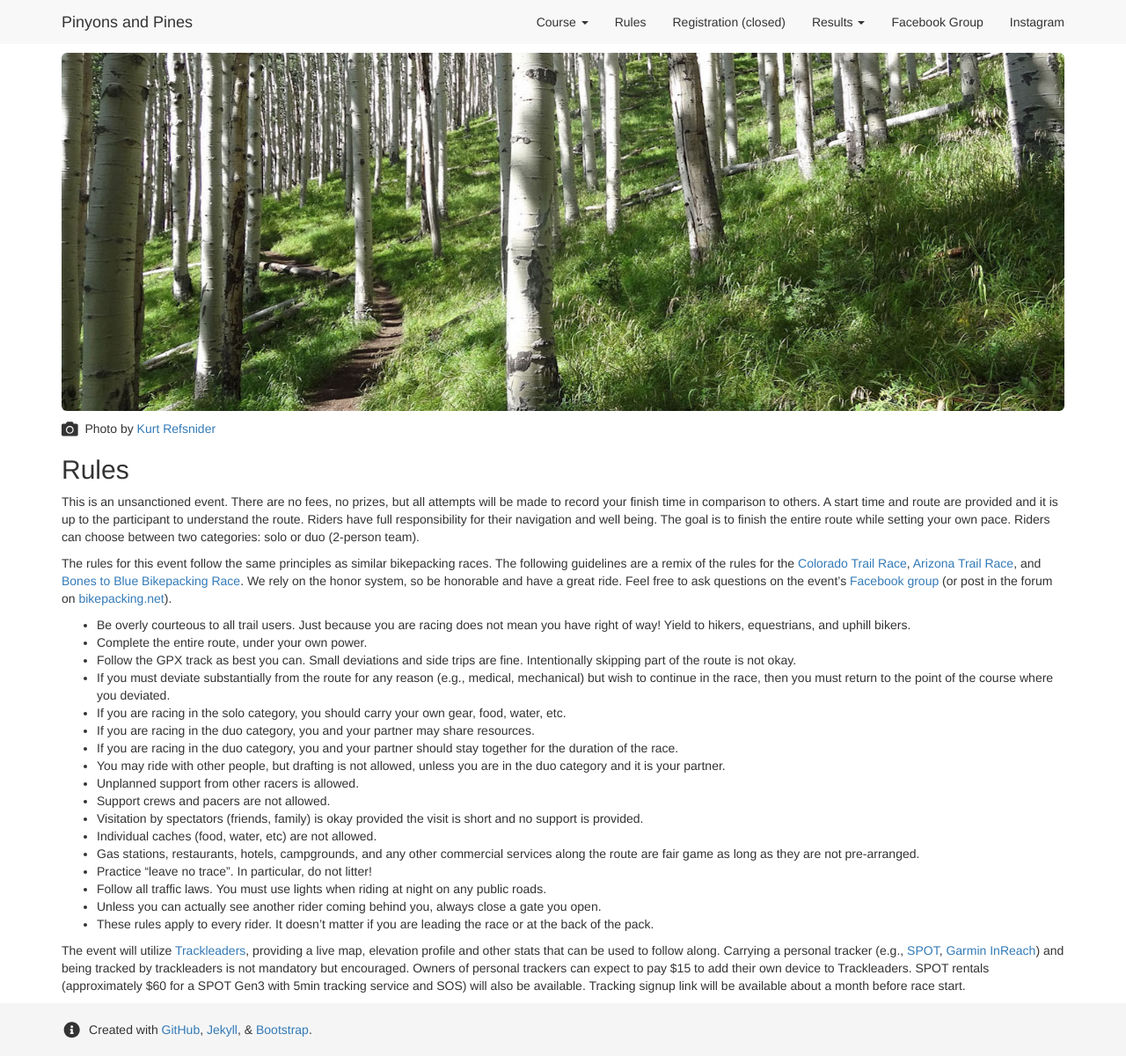
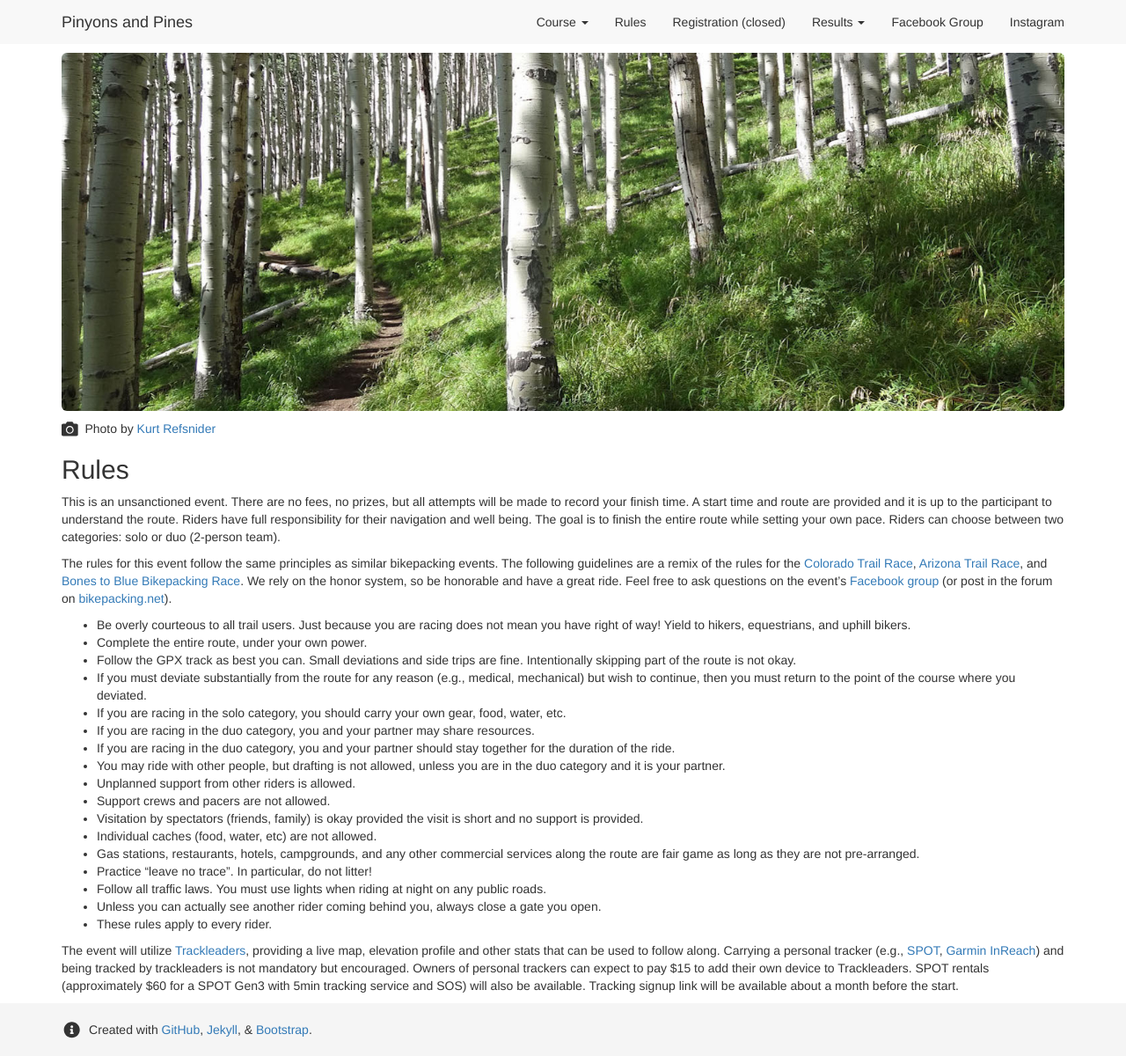
Before and after one commit to dcernst/PinyonsPines, a Jekyll site: the page built from rules.md, in a window 1280 px wide and 1200 px high. Shown: the whole window at 88% size. Built offline with Jekyll 4.4.1, drawn with Linux system fonts in a browser that asks for light colours; nearby versions of some CDN libraries.

Commit message:
More scrubbing

```diff
--- a/course2019.md
+++ b/course2019.md
@@ -36,7 +36,7 @@ Below are some important notes, including information concerning resupply option
 - **Mile 129.7:** Just north of the turn on Schutlz Pass Road, there is a Shell gas station on the right side of Highway 180.
 - **Mile 141.2:** Alfa Fia Tank is a short distance to the west. You'll need to filter/treat the water.
 - **Mile 173.3:** Tiptop Tank is a fairly consistent stock tank on the left side of the road. You'll definitely need to filter/treat the water.
-- **Mile 190:** Where the AZT merges in from the right, there is a public cache box hidden in the bushes. Do not take any water (or food) that is designated for an individual. The ride organizer (Dana Ernst) will stock this cache before and after the race.
+- **Mile 190:** Where the AZT merges in from the right, there is a public cache box hidden in the bushes. Do not take any water (or food) that is designated for an individual. The ride organizer (Dana Ernst) will stock this cache before and after the ride.
 - **Mile 230.6:** There is a drinking fountain and a vending machine at the Sunset Crater National Monument Visitor's Center, which is on the left side of the road.
 - **Mile 237.2:** Just as you enter Lockett Meadow, there is a small pond on the right. You'll need to filter/treat the water.
 - **Miles 238.5-247.5:** There may be downed trees on Waterline Road. Most of them are easy to lift your bike over, but some of them are a bit annoying.
--- a/course2020.md
+++ b/course2020.md
@@ -48,7 +48,7 @@ Below are some important notes, including information concerning resupply option
 - **Mile 98:** There is a water spigot located at the Dairy Springs Campground. Turn right on the Mormon Mountain Trail and descend for 2 minutes to the campground.  It's roughly 5 minutes of climbing to get back on route. There are several water spigots in the campground. There is one near site 14 and another near site 20. CURRENT STATUS: The water will be on until at least 11am on Sunday, October 11. No guarantees after that.
 - **Mile 105.2:** Weimer Spring is just south of the road.  You'll need to filter/treat the water. If you are thinking of splitting the Southern Portion into two days, this would make a nice place to camp. CURRENT STATUS: There is water here, but not a lot and it's pretty murky.
 - **Mile 120.0:** If you turn left on Lake Mary Road and ride roughly 0.4 miles off route, you will reach Canyon Vista Campground. There is water next to the campground host. CURRENT STATUS: Sign next to campground host says that the campground closes at 11AM on Monday, October 12.
-- **Mile 120.2:** The [Lake Mary Country Store](http://www.lakemarycountrystore.com) (7am-6pm, 5pm on Sunday) is on your right along Lake Mary Road. CURRENT STATUS: The store will be CLOSED for the season on race weekend.
+- **Mile 120.2:** The [Lake Mary Country Store](http://www.lakemarycountrystore.com) (7am-6pm, 5pm on Sunday) is on your right along Lake Mary Road. CURRENT STATUS: The store will be CLOSED for the season on ride weekend.
 - **Mile 123.5:** Instead of turning left and climbing up Marshall Lake Road, continue straight for roughly 0.9 miles. As soon as you see Upper Lake Mary, there is a dirt pullout framed by a wooden face.  You can easily scramble down to the water at this point. Water needs to be filtered/treated.
 - **Mile 149.5:** Just south of tunnel that goes under Route 89, head southwest on double track to access Conoco Travel Center (open 24 hours).
 
@@ -60,7 +60,7 @@ Below are some important notes, including information concerning resupply option
 - **Mile 166.2:** Turn off of Waterline Road onto the Inner Basin Trail. This is one of my favorite sections of trail in Arizona, but it is also popular with hikers, which you should yield to no matter how much of a hurry you are in.
 - **Mile 168.3:** There is a small pond on the left just before turning left onto Lockett Meadow Road. Water needs to be filtered or treated.
 - **Mile 174.8:** Depending on when you enter Sunset Crater National Monument, you may be stopped at the entrance booth. If you have a Parks Pass, bring it with you just in case. Just after passing the entrance booth, there is a Visitor's Center on the right. There is drinking fountain outside that you can use to refill water.  There is also a vending machine, but does not always work (and the staff in the Visitor's Center does not always have the means to break change or help with the machine). There is also a bathroom that is sometimes open after hours, but do not assume it will be open. It's a long way to the next water source!
-- **Mile 215.6:** Where the AZT merges in from the left (we are not going that way), there is a public cache box hidden in the bushes. Do not take any water (or food) that is designated for an individual! The ride organizer (Dana Ernst) will stock this cache before and after the race.
+- **Mile 215.6:** Where the AZT merges in from the left (we are not going that way), there is a public cache box hidden in the bushes. Do not take any water (or food) that is designated for an individual! The ride organizer (Dana Ernst) will stock this cache before and after the ride.
 - **Mile 232.3:** Tip Top Tank is on your right. Water needs to be filtered or treated. CURRENT STATUS: Likely dry.
 - **Mile 235.1:** Beware of dogs!
 - **Mile 242.4:** There is a public water spigot at Spring Valley Cabin. It may or may not be turned on. These cabins are rented out, so please be respectful and quiet if stopping here.
--- a/rules.md
+++ b/rules.md
@@ -10,21 +10,21 @@ layout: default
 
 ## Rules
 
-This is an unsanctioned event. There are no fees, no prizes, but all attempts will be made to record your finish time in comparison to others. A start time and route are provided and it is up to the participant to understand the route. Riders have full responsibility for their navigation and well being. The goal is to finish the entire route while setting your own pace. Riders can choose between two categories: solo or duo (2-person team).
+This is an unsanctioned event. There are no fees, no prizes, but all attempts will be made to record your finish time. A start time and route are provided and it is up to the participant to understand the route. Riders have full responsibility for their navigation and well being. The goal is to finish the entire route while setting your own pace. Riders can choose between two categories: solo or duo (2-person team).
 
-The rules for this event follow the same principles as similar bikepacking races.  The following guidelines are a remix of the rules for the [Colorado Trail Race](http://www.climbingdreams.net/ctr/), [Arizona Trail Race](http://topofusion.com/azt/race.php), and [Bones to Blue Bikepacking Race](http://bonestoblue.com). We rely on the honor system, so be honorable and have a great ride.  Feel free to ask questions on the event's [Facebook group](https://www.facebook.com/groups/PinyonsAndPines/) (or post in the forum on [bikepacking.net](http://bikepacking.net)).
+The rules for this event follow the same principles as similar bikepacking events.  The following guidelines are a remix of the rules for the [Colorado Trail Race](http://www.climbingdreams.net/ctr/), [Arizona Trail Race](http://topofusion.com/azt/race.php), and [Bones to Blue Bikepacking Race](http://bonestoblue.com). We rely on the honor system, so be honorable and have a great ride.  Feel free to ask questions on the event's [Facebook group](https://www.facebook.com/groups/PinyonsAndPines/) (or post in the forum on [bikepacking.net](http://bikepacking.net)).
 
 <!-- - You must purchase an [Arizona State Land Department Recreation Permit](https://land.az.gov/natural-resources/recreational-permits) as the northern part of the course passes across state trust land.  Permits can be purchased online. An annual permit is $15. -->
 
 - Be overly courteous to all trail users. Just because you are racing does not mean you have right of way! Yield to hikers, equestrians, and uphill bikers.
 - Complete the entire route, under your own power.
 - Follow the GPX track as best you can. Small deviations and side trips are fine. Intentionally skipping part of the route is not okay.
-- If you must deviate substantially from the route for any reason (e.g., medical, mechanical) but wish to continue in the race, then you must return to the point of the course where you deviated.
+- If you must deviate substantially from the route for any reason (e.g., medical, mechanical) but wish to continue, then you must return to the point of the course where you deviated.
 - If you are racing in the solo category, you should carry your own gear, food, water, etc.
 - If you are racing in the duo category, you and your partner may share resources.
-- If you are racing in the duo category, you and your partner should stay together for the duration of the race.
+- If you are racing in the duo category, you and your partner should stay together for the duration of the ride.
 - You may ride with other people, but drafting is not allowed, unless you are in the duo category and it is your partner.
-- Unplanned support from other racers is allowed.
+- Unplanned support from other riders is allowed.
 - Support crews and pacers are not allowed.
 - Visitation by spectators (friends, family) is okay provided the visit is short and no support is provided.
 - Individual caches (food, water, etc) are not allowed.
@@ -32,7 +32,6 @@ The rules for this event follow the same principles as similar bikepacking races
 - Practice “leave no trace”. In particular, do not litter!
 - Follow all traffic laws. You must use lights when riding at night on any public roads.
 - Unless you can actually see another rider coming behind you, always close a gate you open.
-- These rules apply to every rider. It doesn't matter if you are leading the race or at the back of the pack.
-<!-- - Do not take any water (or food) that is designated for an individual at the Arizona Trail cache box on Babbitt Ranch. The ride organizer (Dana Ernst) will stock this cache before and after the race. -->
+- These rules apply to every rider.
 
-The event will utilize [Trackleaders](http://trackleaders.com), providing a live map, elevation profile and other stats that can be used to follow along. Carrying a personal tracker (e.g., [SPOT](https://www.findmespot.com/en/), [Garmin InReach](https://explore.garmin.com/en-US/inreach/)) and being tracked by trackleaders is not mandatory but encouraged. Owners of personal trackers can expect to pay $15 to add their own device to Trackleaders. SPOT rentals (approximately $60 for a SPOT Gen3 with 5min tracking service and SOS) will also be available. Tracking signup link will be available about a month before race start.
+The event will utilize [Trackleaders](http://trackleaders.com), providing a live map, elevation profile and other stats that can be used to follow along. Carrying a personal tracker (e.g., [SPOT](https://www.findmespot.com/en/), [Garmin InReach](https://explore.garmin.com/en-US/inreach/)) and being tracked by trackleaders is not mandatory but encouraged. Owners of personal trackers can expect to pay $15 to add their own device to Trackleaders. SPOT rentals (approximately $60 for a SPOT Gen3 with 5min tracking service and SOS) will also be available. Tracking signup link will be available about a month before the start.
```
Also changed, not shown: PinyonsPinesRecap.txt (+6 -6 lines), course2021.md (+2 -2 lines), course2022.md (+4 -4 lines), index.md (+1 -1 lines), README.md.
